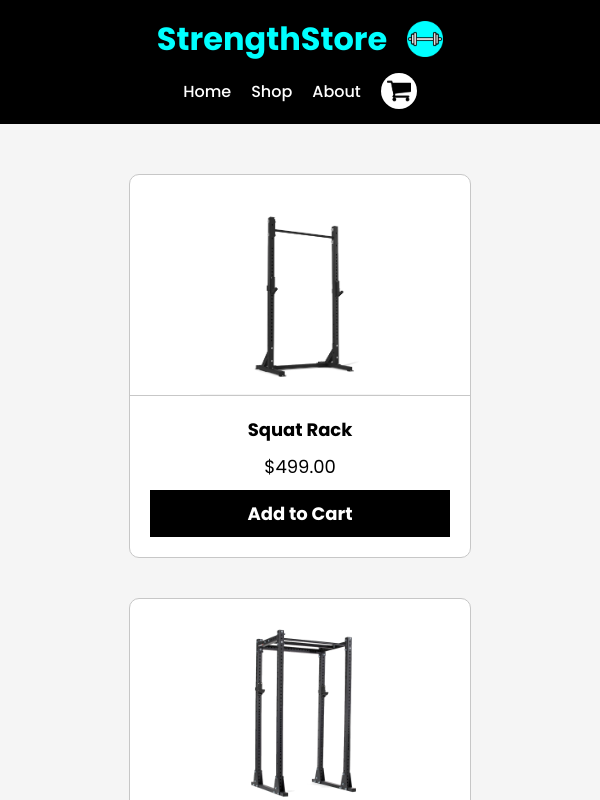
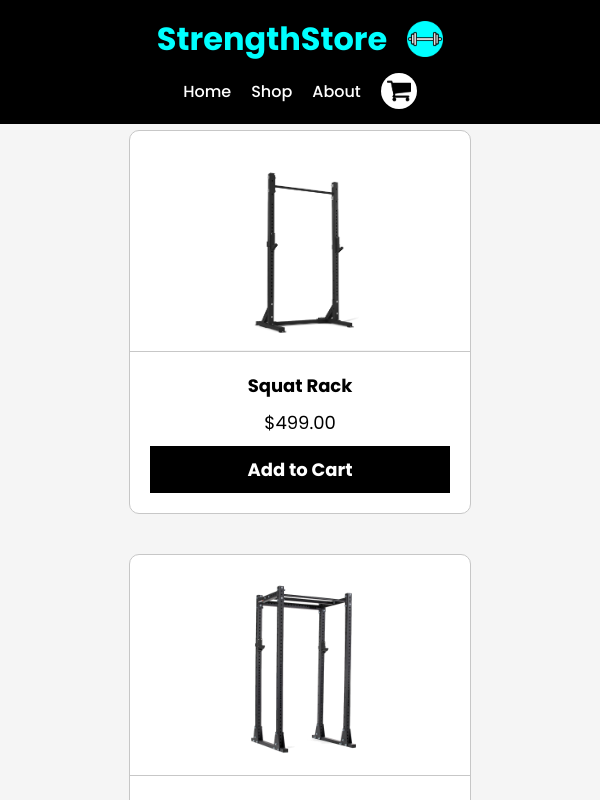
Before and after one commit to mpieciak18/shopping-cart, a React (Create React App) app: page /shop in a window 600 px wide. Shown: the top 800 px of the page. Built offline with nearby package versions, Linux system fonts and the light colour scheme.

Commit message:
update header styling on mobile

```diff
--- a/src/stylesheet.css
+++ b/src/stylesheet.css
@@ -67,11 +67,19 @@ header *, header *:visited, header *:active, header *:hover {
   width: 100%;
 }
 @media (min-width: 600px) {
+  header {
+    position: relative;
+  }
   #header-container {
     flex-direction: row;
   }
 }
 @media (max-width: 600px) {
+  header {
+    position: fixed;
+    top: 0;
+    z-index: 2;
+  }
   #header-container {
     flex-direction: column;
   }
@@ -321,7 +329,7 @@ header *, header *:visited, header *:active, header *:hover {
   height: 100vh;
   background-color: white;
   transition: all 0.33s ease-in-out;
-  z-index: 2;
+  z-index: 4;
 }
 #shopping-cart.visible {
   right: 0px;
@@ -452,7 +460,7 @@ header *, header *:visited, header *:active, header *:hover {
   height: 100vh;
   background-color: rgba(0, 0, 0, 0.75);
   transition: all .33s ease-in-out;
-  z-index: 1;
+  z-index: 3;
   cursor: pointer;
 }
 #cart-background.visible {
@@ -463,6 +471,20 @@ header *, header *:visited, header *:active, header *:hover {
 }
 
 /* pages */
+@media (min-width: 600px) {
+  .page-contents {
+    padding: 30px;
+    margin: 0px 120px;
+    max-width: 1200px;
+  }
+}
+@media (max-width: 600px) {
+  .page-contents {
+    padding: 30px;
+    margin: 80px 120px 0px 120px;
+    max-width: 1200px;
+  }
+}
 .page {
   display: flex;
   flex-direction: column;
@@ -472,8 +494,6 @@ header *, header *:visited, header *:active, header *:hover {
   overflow-x: hidden;
 }
 .page-contents {
-  padding: 30px;
-  margin: 0px 120px;
   max-width: 1200px;
 }
 
```
